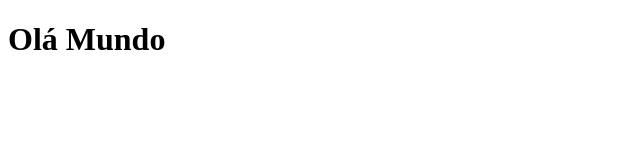
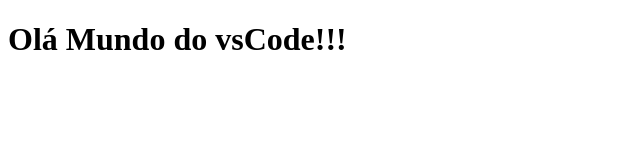
Before and after one commit to rvarelo/vscode, a plain HTML site: page index.html in a window 1280 px wide. Shown: the whole page, without its empty margins (0-640 px from the left). Drawn offline with Linux system fonts and the light colour scheme.

Commit message:
Update index.html

```diff
--- a/index.html
+++ b/index.html
@@ -7,6 +7,6 @@
     <title>Document</title>
 </head>
 <body>
-    <h1>Olá Mundo</h1>
+    <h1>Olá Mundo do vsCode!!!</h1>
 </body>
 </html>
```
